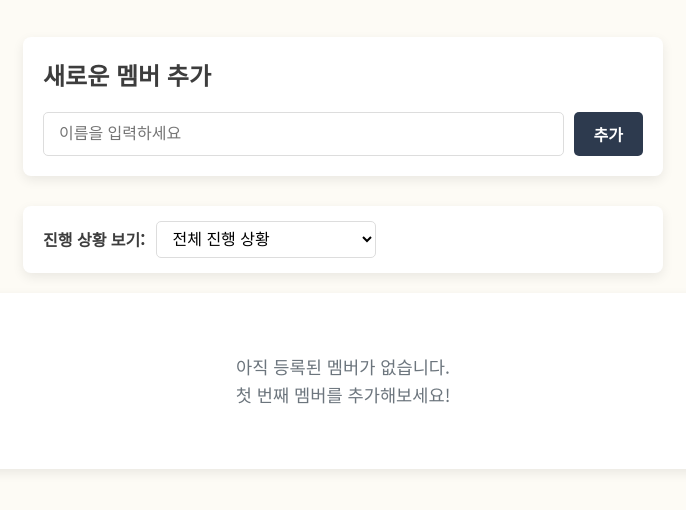
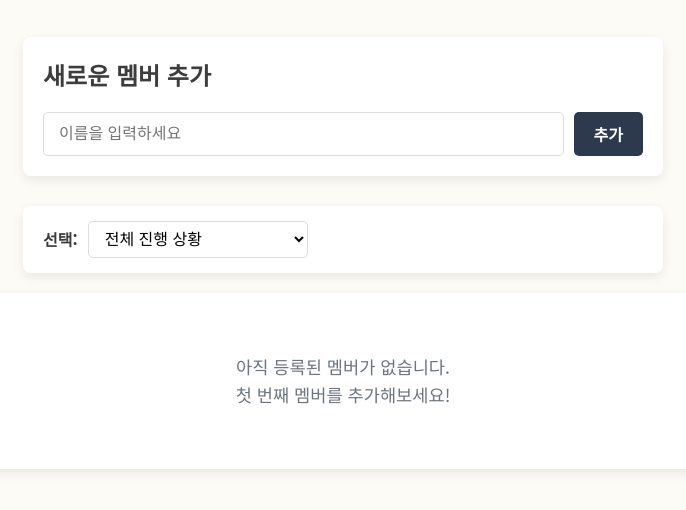
Before and after one commit to tokyogoa/bibletracker, a plain HTML site: page index.html in a window 1280 px wide. Shown: the part 144-654 px from the top of the page, without its empty margins (297-983 px from the left). Drawn offline with Linux system fonts and the light colour scheme.

Commit message:
Update index.html

```diff
--- a/index.html
+++ b/index.html
@@ -26,7 +26,7 @@
         </section>
 
         <section class="filter-section">
-            <label for="view-filter">진행 상황 보기:</label>
+            <label for="view-filter">선택:</label>
             <select id="view-filter">
                 <!-- 옵션이 동적으로 추가됩니다 -->
             </select>
```
